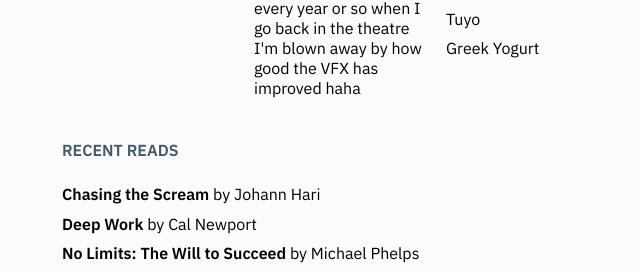
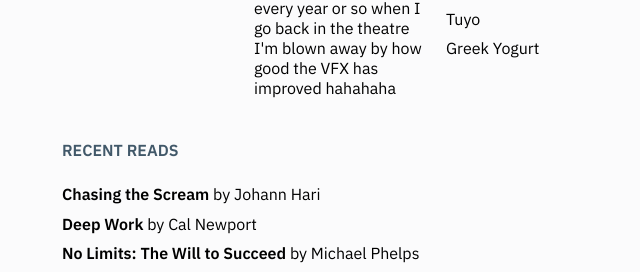
Before and after one commit to sammyj-me/sammyj-me.github.io, a Jekyll site: the page built from about/index.html, in a window 1280 px wide and 900 px high, scrolled down 1396 px. Shown: the part 302-574 px from the top of the window, without its empty margins (194-834 px from the left). Built offline with Jekyll 4.4.1, drawn with Linux system fonts in a browser that asks for light colours; some of the changed text lies outside the part shown.

Commit message:
Update index.html

```diff
--- a/about/index.html
+++ b/about/index.html
@@ -69,7 +69,7 @@ title: About
                 <li>Run Lola Run</li>
                 <li>Cars 3</li>
                 <li>Into the Spiderverse</li>
-                <li>I don't really watch movies or TV tbh but every year or so when I go back in the theatre I'm blown away by how good the VFX has improved haha</li>
+                <li>I don't really watch movies or TV tbh but every year or so when I go back in the theatre I'm blown away by how good the VFX has improved hahahaha</li>
             </ul>
         </div>
         <!--
```
